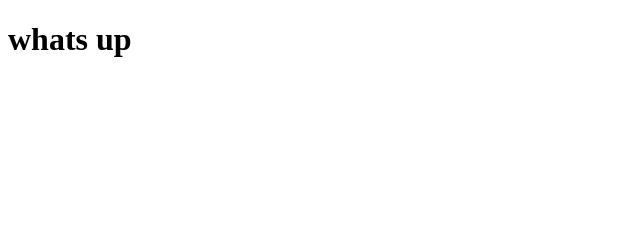
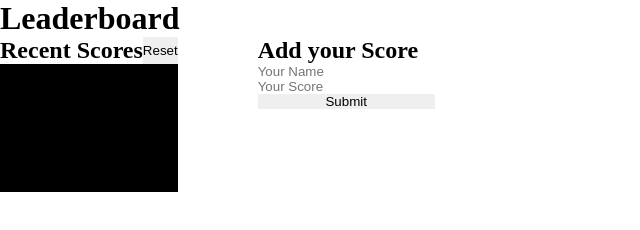
Before and after one commit to williamscch/leaderboard, a website built with webpack: page src/index.html in a window 1280 px wide. Shown: the whole page, without its empty margins (0-640 px from the left). Built offline with nearby package versions, Linux system fonts and the light colour scheme.

Commit message:
Add html structure and css layout

```diff
--- a/src/index.css
+++ b/src/index.css
@@ -0,0 +1,34 @@
+* {
+  margin: 0;
+  padding: 0;
+  list-style: none;
+  text-decoration: none;
+  border: none;
+  outline: none;
+}
+
+.hero {
+  display: flex;
+  gap: 5rem;
+}
+
+.title-button {
+  display: flex;
+}
+
+form {
+  display: flex;
+  flex-direction: column;
+}
+
+.list {
+  border: 1px solid black;
+}
+
+.list:nth-child(odd) {
+  background-color:aqua;
+}
+
+.list:nth-child(even) {
+  background-color: black;
+}
--- a/src/index.html
+++ b/src/index.html
@@ -1,12 +1,41 @@
 <!DOCTYPE html>
 <html lang="en">
+
 <head>
     <meta charset="UTF-8">
     <meta http-equiv="X-UA-Compatible" content="IE=edge">
     <meta name="viewport" content="width=device-width, initial-scale=1.0">
-    <title>Document</title>
+    <title>Leaderboard</title>
 </head>
+
 <body>
-    <h1>whats up</h1>
+    <h1>Leaderboard</h1>
+    <section class="hero">
+        <div class="table">
+            <div class="title-button">
+                <h2>Recent Scores</h2>
+                <button type="reset">Reset</button>
+            </div>
+            <ul class="list">
+                <li>Name: 100</li>
+                <li>Name: 100</li>
+                <li>Name: 100</li>
+                <li>Name: 100</li>
+                <li>Name: 100</li>
+                <li>Name: 100</li>
+                <li>Name: 100</li>
+            </ul>
+        </div>
+        <div class="add-your-score">
+            <h2>Add your Score</h2>
+            <form>
+                <input type="text" required placeholder="Your Name">
+                <input type="number" required placeholder="Your Score" maxlength="2">
+                <button type="submit">Submit</button>
+            </form>
+        </div>
+        </div>
+    </section>
 </body>
+
 </html>
--- a/webpack.config.js
+++ b/webpack.config.js
@@ -12,6 +12,7 @@ module.exports = {
   plugins: [
     new HtmlWebpackPlugin({
       title: 'Output Management',
+      template: './src/index.html',
     }),
   ],
   devServer: {
```
Also changed, not shown: dist/index.html.
